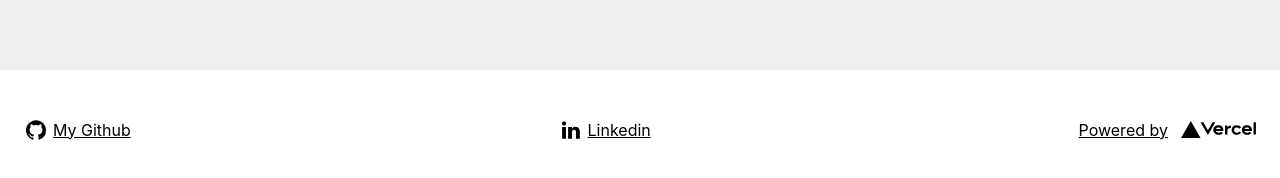
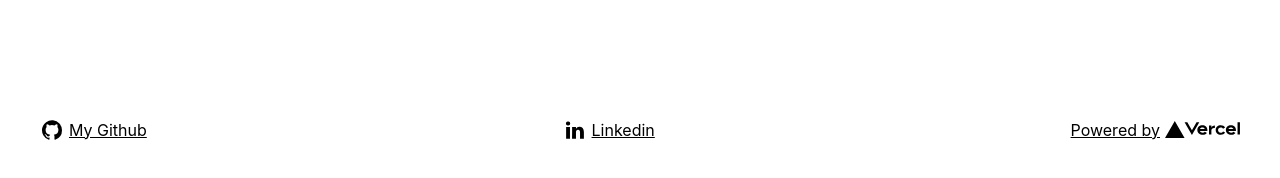
Before and after one commit to kimdolion/kimdolion.github.io, a Next.js app: page /about in a window 1280 px wide. Shown: the part 892-1070 px from the top of the page. Built offline with nearby package versions, Linux system fonts and the light colour scheme.

Commit message:
Update theme check to provide darkmode check and use that for simplicity/consistency

```diff
--- a/components/BurgerMenu.tsx
+++ b/components/BurgerMenu.tsx
@@ -13,13 +13,13 @@ interface BurgerMenuProps {
  * @returns a mobile friendly burger menu made out of divs that change color and transformation based on open param
  */
 export const BurgerMenu = ({open, setOpen}: BurgerMenuProps) => {
-    const { theme } = useContext(ThemeContext)
+    const { isDarkMode } = useContext(ThemeContext)
 
     return (
         <div id="burger-menu" className={styles.burgerMenu} aria-label='Hamburger Nav Menu' aria-expanded={open} onClick={() => setOpen(!open)} title="Click for navigation links.">
-            <span style={{ borderBottom: `3px solid ${theme === 'dark' ? 'white' : 'black'}`, borderRadius: '1px', transform: open ? 'rotate(135deg)' : 'rotate(0)', transition: '.25s ease-in-out', width: '100%'}} />
-            <span style={{ borderBottom: `3px solid ${theme === 'dark' ? 'white' : 'black'}`, borderRadius: '1px', opacity: open ? 0 : 1, transform: open ? 'translateX(-20vw)' : 'translateX(0)', transition: '.25s ease-in-out', width: '100%'}} />
-            <span style={{ borderBottom: `3px solid ${theme === 'dark' ? 'white' : 'black'}`, borderRadius: '1px', top: open ? '12px': '600px', transform: open ? 'rotate(-135deg)' : 'rotate(0)', transition: '.25s ease-in-out', width: '100%'}} />
+            <span style={{ borderBottom: `3px solid ${isDarkMode ? 'white' : 'black'}`, borderRadius: '1px', transform: open ? 'rotate(135deg)' : 'rotate(0)', transition: '.25s ease-in-out', width: '100%'}} />
+            <span style={{ borderBottom: `3px solid ${isDarkMode ? 'white' : 'black'}`, borderRadius: '1px', opacity: open ? 0 : 1, transform: open ? 'translateX(-20vw)' : 'translateX(0)', transition: '.25s ease-in-out', width: '100%'}} />
+            <span style={{ borderBottom: `3px solid ${isDarkMode ? 'white' : 'black'}`, borderRadius: '1px', top: open ? '12px': '600px', transform: open ? 'rotate(-135deg)' : 'rotate(0)', transition: '.25s ease-in-out', width: '100%'}} />
         </div>
     )
 }
--- a/components/Divider.tsx
+++ b/components/Divider.tsx
@@ -11,7 +11,7 @@ interface DividerProps {
  * @returns A line divider that switches between black and white and can have its line thickness set
  */
 export const Divider = ({lineThickness = '1px'}: DividerProps) => {
-    const {theme} = useContext(ThemeContext)
+    const {isDarkMode} = useContext(ThemeContext)
 
-    return <div style={{ borderBottom: `${lineThickness} solid ${theme === 'dark' ? 'white' : 'black'}`, borderRadius: '1px', width: '100%'}} />
+    return <div style={{ borderBottom: `${lineThickness} solid ${isDarkMode ? 'white' : 'black'}`, borderRadius: '1px', width: '100%'}} />
 }
--- a/components/Footer.tsx
+++ b/components/Footer.tsx
@@ -11,14 +11,14 @@ import LinkedInIcon from "./icons/LinkedInIcon";
 
 
 export const Footer = () => {
-    const { theme } = useContext(ThemeContext)
+    const { isDarkMode } = useContext(ThemeContext)
 
     return  (
-      <footer className={`${styles.footer} ${theme}`}>
+      <footer className={`${styles.footer}`}>
         <StyledLink href="https://github.com/kimdolion" name="My Github" leftIcon>
-          <GithubIcon width="1.5em" fill={theme === 'light' ? "": "white" }  />
+          <GithubIcon width="1.5em" fill={isDarkMode ? "white" : ""}  />
         </StyledLink>
-        <StyledLink href="https://linkedin.com/in/kimberly-wilkes" name="Linkedin" leftIcon><LinkedInIcon fill={theme === 'light' ? "": "white" } width="1.5em" /></StyledLink>
+        <StyledLink href="https://linkedin.com/in/kimberly-wilkes" name="Linkedin" leftIcon><LinkedInIcon fill={isDarkMode ? "white" : "" } width="1.5em" /></StyledLink>
         <Link
           href="https://vercel.com?utm_source=create-next-app&utm_medium=default-template&utm_campaign=create-next-app"
           className={styles.styledLink}
--- a/components/Header.tsx
+++ b/components/Header.tsx
@@ -60,7 +60,7 @@ export const Header = () => {
     });
 
     return (
-        <header className={`${styles.header} ${theme}`}>
+        <header className={`${styles.header}`} style={{boxShadow: `0 10px 30px -10px ${isDarkMode ?  'black' : '#eee'}` }}>
             <Link href="/" className={styles.navLogo} >
                 <Image src={korAmFlag} height={50} width={50} alt={"Korean American blended flag."} style={{borderRadius: '30px'}} />
                 Home
@@ -69,7 +69,7 @@ export const Header = () => {
                 {isMobile ?
                 <div ref={ref}>
                     <BurgerMenu open={isActive} setOpen={setIsActive} />
-                    {isActive ? <div className={styles.mobileMenu} style={{backgroundColor: isActive ? '#ab0000' : '', color: '#f4f6f99a' }}>
+                    {isActive ? <div className={styles.mobileMenu} style={{backgroundColor: isActive ? '#6e0202' : '', color: '#f4f6f99a' }}>
                         <NavLinksTSX />
                     </div> : null }
                 </div>
--- a/styles/Home.module.css
+++ b/styles/Home.module.css
@@ -7,16 +7,13 @@
   align-items: center;
   display: flex;
   gap: 15px;
-  height: 15vh;
+  min-height: 15vh;
   justify-content: space-between;
-  padding: 0 1.5rem;
+  padding: 0 2.5rem;
   width: 100%;
 }
 
-.footer img {
-  margin-left: 0.5rem;
-}
-
+/* box-shadow: offset-x | offset-y | blur-radius | spread-radius | color */
 .header {
   align-items: center;
   display: flex;
--- a/styles/globals.css
+++ b/styles/globals.css
@@ -27,19 +27,10 @@ a {
   transition: all 0.3s
 }
 
-.light-main {
-  background: #eee;
-}
-
 .dark {
   background: #1e1e1e;
   color: #eee;
   transition: all 0.3s
-}
-
-.dark-main {
-  background: #333;
-  color: #eee;
 }
 
 .toc-layout {
--- a/utils.tsx
+++ b/utils.tsx
@@ -30,7 +30,7 @@ export const useOutsideClick  = (ref: RefObject<HTMLDivElement>, handler: (event
 
 // Light/Dark Mode https://github.com/nas5w/usecontext-theme-toggling
 type Theme = "light" | "dark";
-type ThemeContext = { theme: Theme, handleTheme: ()=> void}
+type ThemeContext = { theme: Theme, isDarkMode: boolean, handleTheme: ()=> void}
 
 export const ThemeContext = createContext<ThemeContext>(
     {} as ThemeContext
@@ -47,7 +47,7 @@ interface ThemeProviderProps {
  */
 export const ThemeProvider = ({ children }: ThemeProviderProps) => {
   const [theme, setTheme] = useState<Theme>("dark");
-
+  const isDarkMode = theme === 'dark'
 
   // get the defined mode from the browser
   useEffect(() => {
@@ -60,7 +60,7 @@ export const ThemeProvider = ({ children }: ThemeProviderProps) => {
   }
 
   return (
-    <ThemeContext.Provider value={{ theme, handleTheme}}>
+    <ThemeContext.Provider value={{ theme, isDarkMode, handleTheme}}>
       {children}
     </ThemeContext.Provider>
   );
```
Also changed, not shown: components/TableOfContents.tsx (+4 -4 lines).
